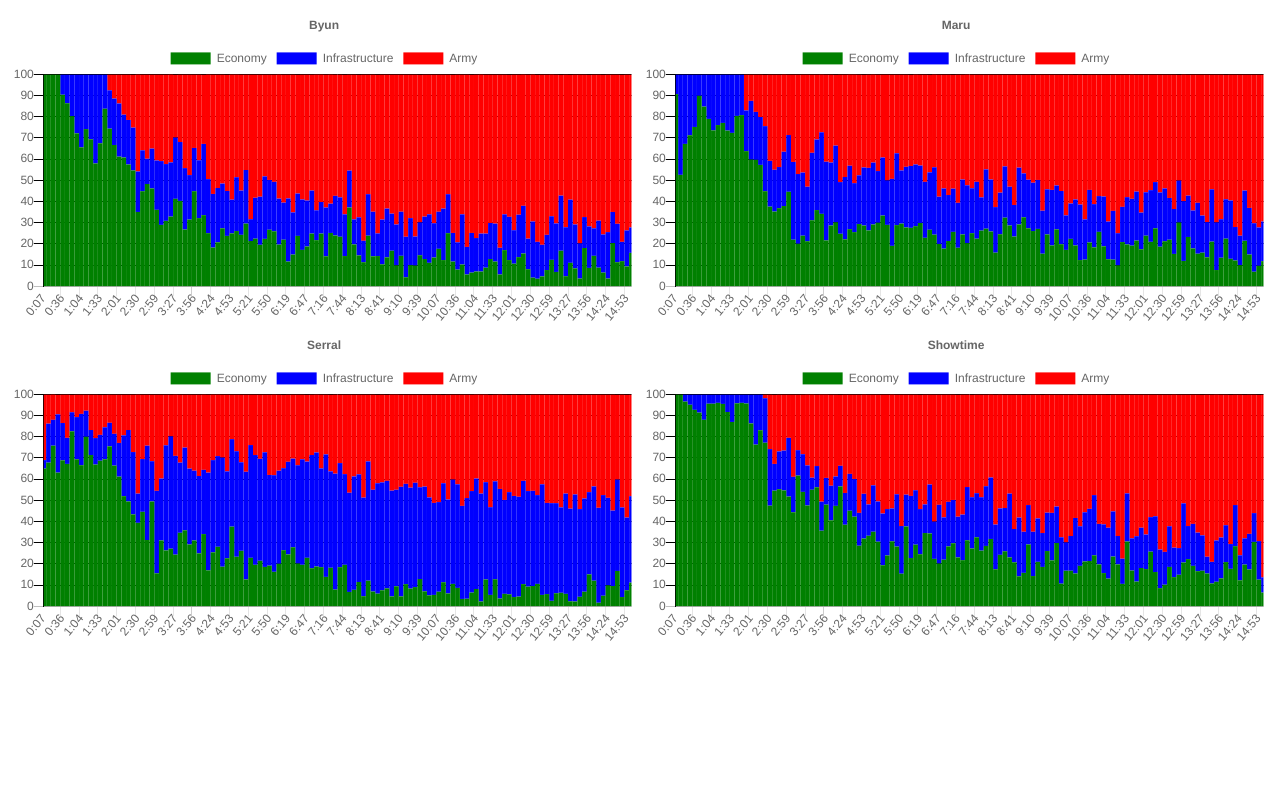
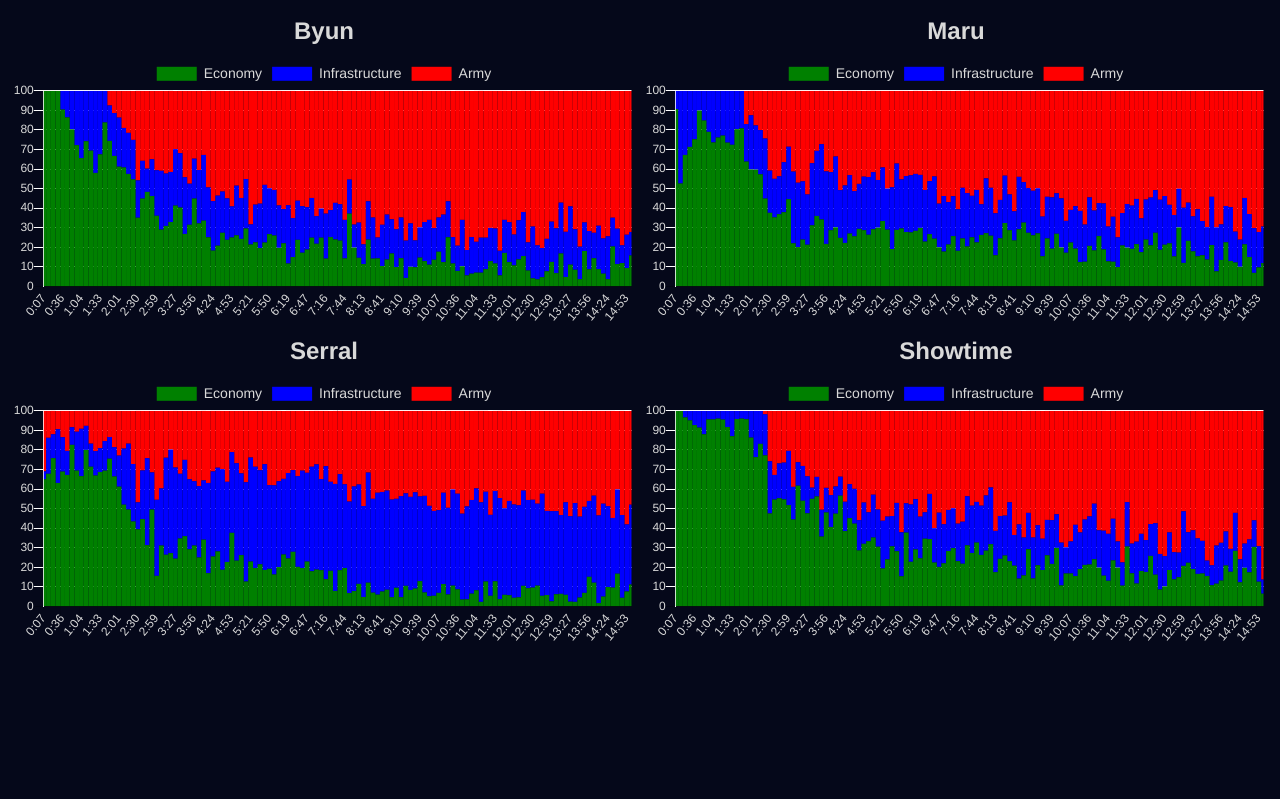
Before and after one commit to ZephyrBlu/selection-analysis, a plain HTML site: page index.html in a window 1280 px wide. Shown: the top 799 px of the page. Drawn offline with nearby package versions, Linux system fonts and the light colour scheme; animation ran at ten frames a second.

Commit message:
Add a little styling + rename

```diff
--- a/selection_visualization.html
+++ b/index.html
@@ -7,7 +7,13 @@
     <script src="selection_timeline.js"></script>
 </head>
 <body>
+    <style>
+        body {
+            background-color: hsl(230, 70%, 6%);
+        }
+    </style>
     <script>
+        Chart.defaults.global.defaultFontColor = 'hsl(0, 0%, 85%)';
         Chart.scaleService.updateScaleDefaults('linear', {
             ticks: {
                 max: 100,
@@ -122,7 +128,13 @@
                 options: {
                     title: {
                         display: true,
+                        fontSize: 24,
                         text: player.charAt(0).toUpperCase() + player.slice(1),
+                    },
+                    legend: {
+                        labels: {
+                            fontSize: 14,
+                        },
                     },
                     scales: {
                         xAxes: [{
@@ -135,7 +147,7 @@
                             stacked: true,
                             gridLines: {
                                 display: true,
-                                color: 'black',
+                                color: 'white',
                             },
                         }],
                     },
```
